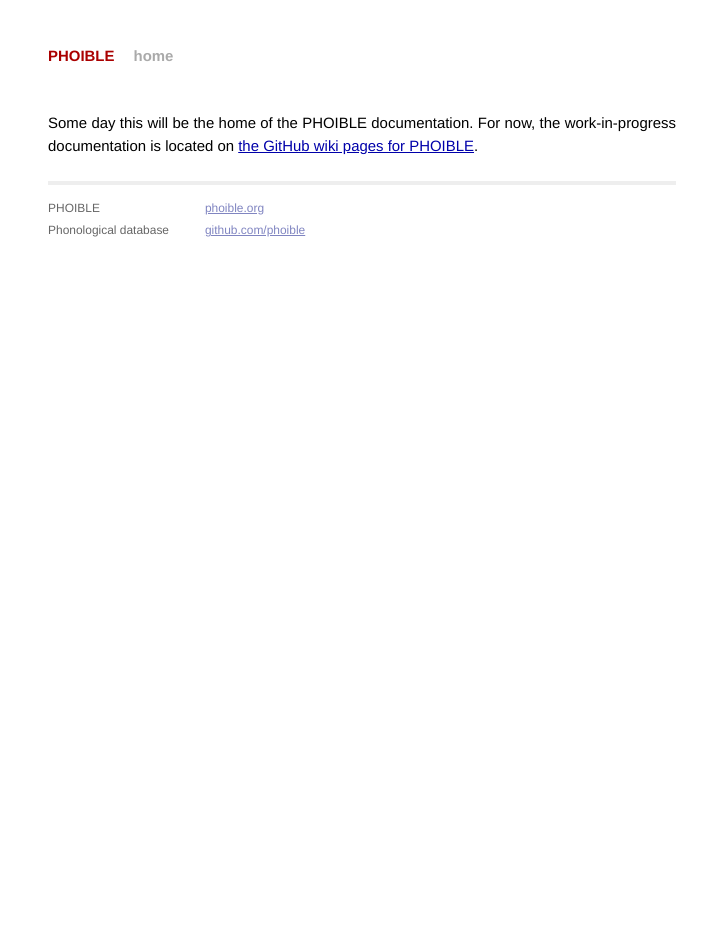
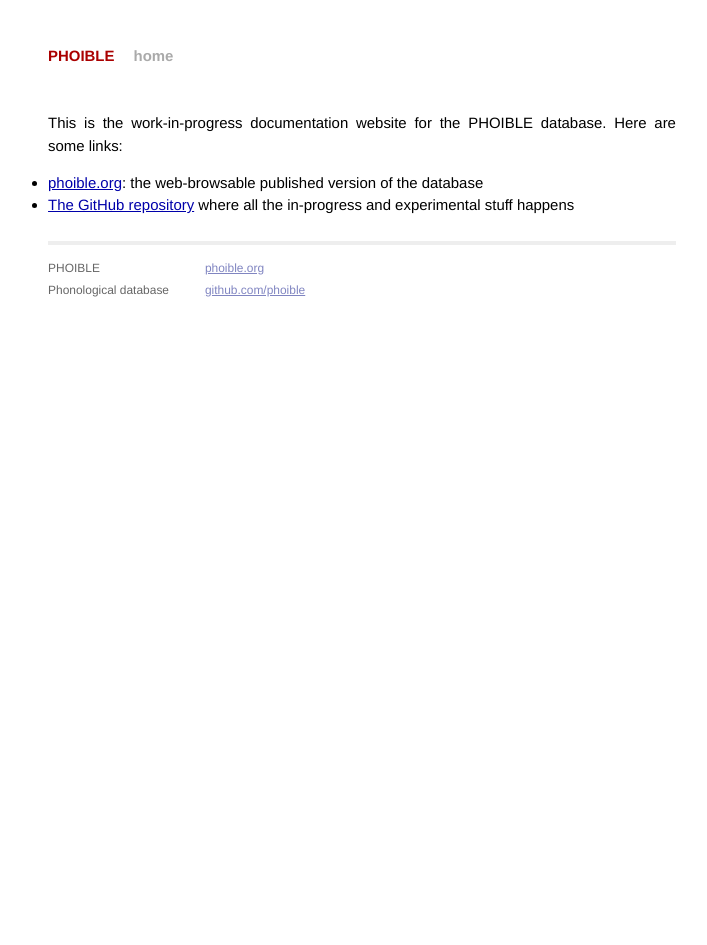
Before and after one commit to phoible/phoible.github.io, a Jekyll site: the page built from index.md, in a window 1280 px wide. Shown: the whole page, without its empty margins (278-985 px from the left). Built offline with Jekyll 4.4.1, drawn with Linux system fonts in a browser that asks for light colours; Markdown is read by kramdown in place of the engine named in the settings.

Commit message:
updated homepage

```diff
--- a/index.md
+++ b/index.md
@@ -3,4 +3,7 @@
 title:  "PHOIBLE"
 ---
 
-Some day this will be the home of the PHOIBLE documentation. For now, the work-in-progress documentation is located on [the GitHub wiki pages for PHOIBLE](https://github.com/phoible/phoible/wiki/About-PHOIBLE).
+This is the work-in-progress documentation website for the PHOIBLE database. Here are some links:
+
+- [phoible.org](http://phoible.org/): the web-browsable published version of the database
+- [The GitHub repository](https://github.com/phoible/phoible) where all the in-progress and experimental stuff happens
```
